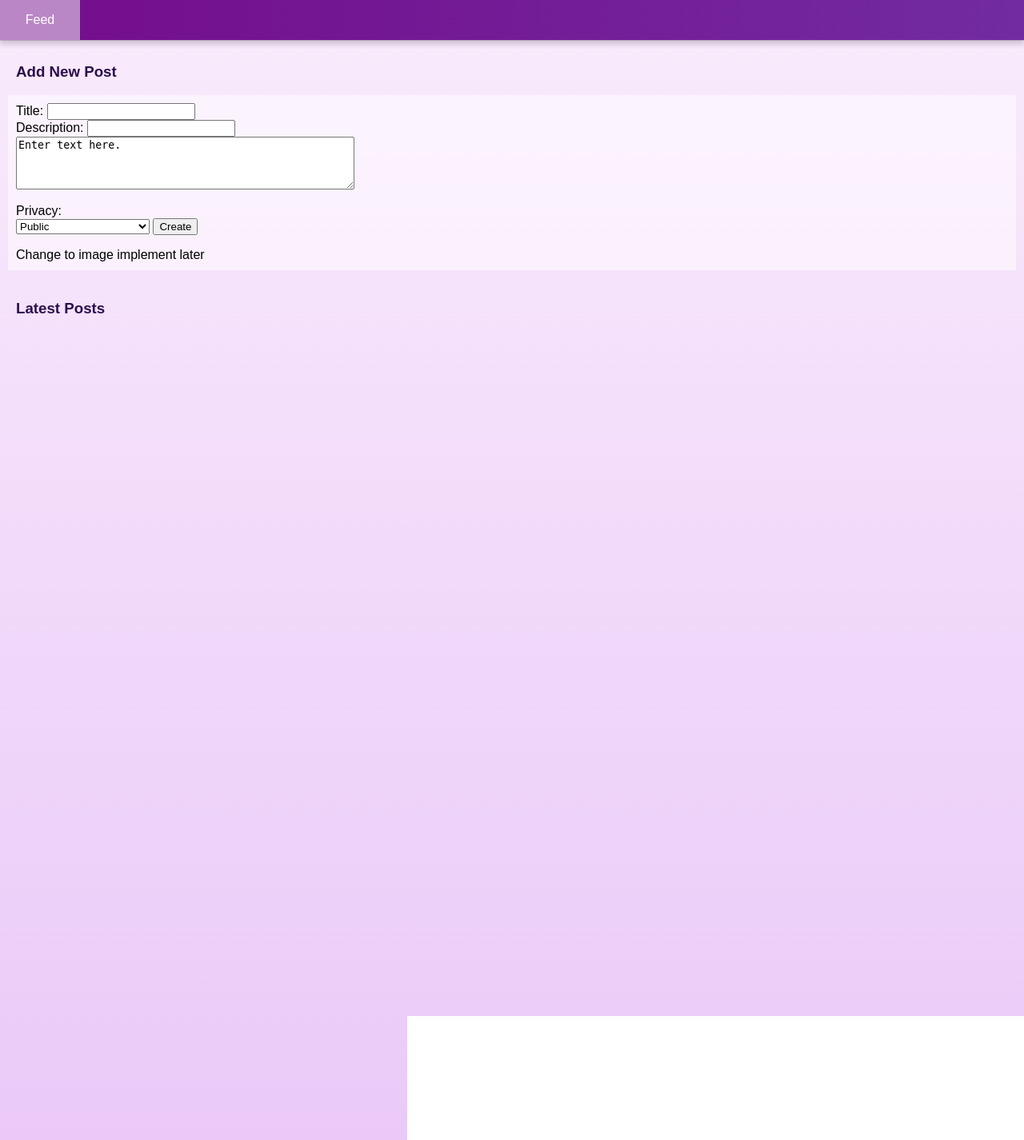
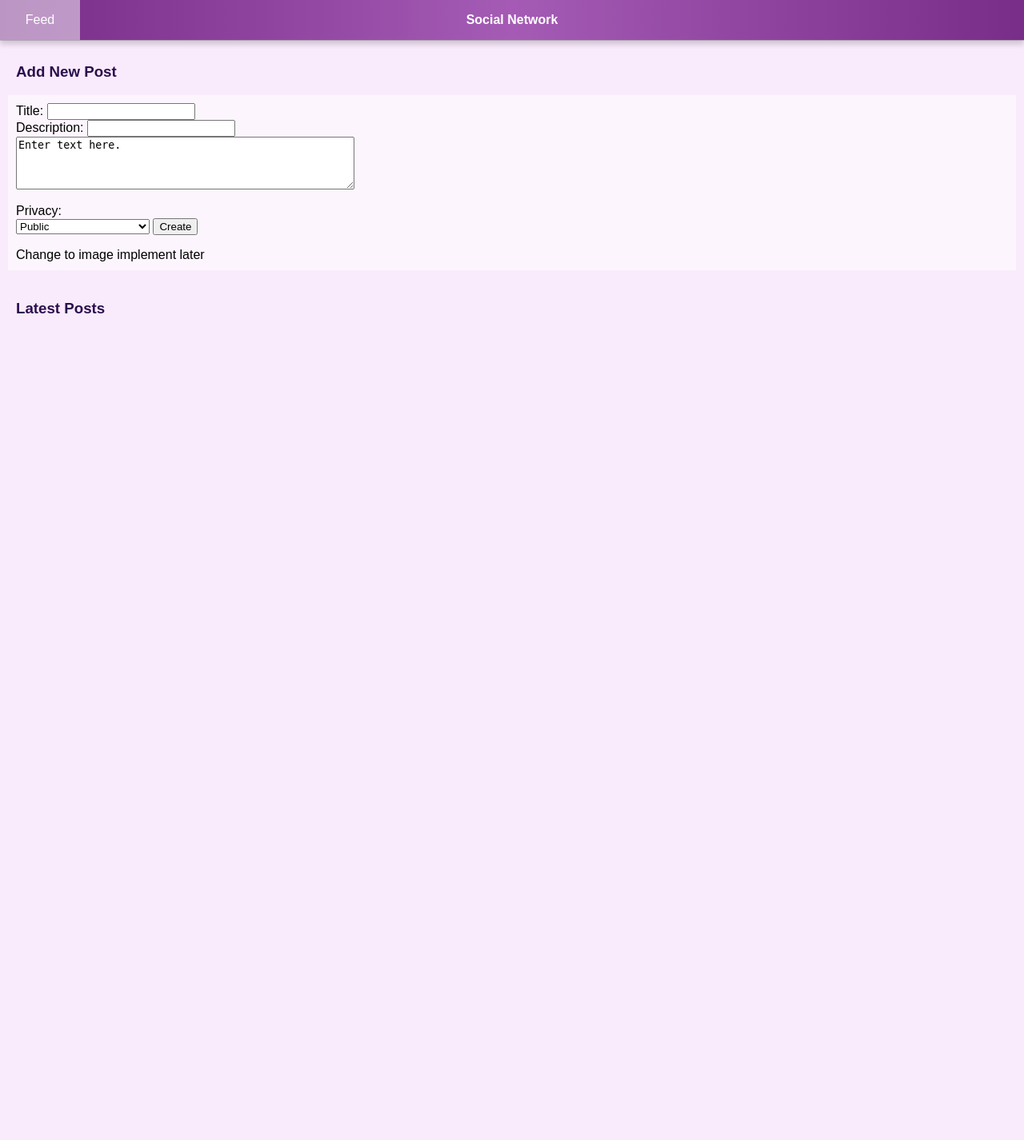
Before and after one commit to leevtori/CMPUT404-project, a Django app: page / in a window 1280 px wide. Shown: the whole page at 80% size. Run offline with Django 3.2, Linux system fonts and the light colour scheme; data that the repository does not hold is empty.

Commit message:
added logo to header

```diff
--- a/distributed_social_network/base/templates/base.html
+++ b/distributed_social_network/base/templates/base.html
@@ -9,8 +9,10 @@
     </head>
     <body>
         <div class="header">
+            <div id="logo">Social Network</div>
+        </div>
+        <div class="header2">
             <a class="feed_link" href={% url 'feed' %}>Feed</a>
-
             <div class="dropdown">
                 <a class="dropbtn" href={% url 'profile' username=request.user.username %}>
                     {{request.user.first_name}} {{request.user.last_name}}
--- a/distributed_social_network/static/css/base.css
+++ b/distributed_social_network/static/css/base.css
@@ -2,21 +2,36 @@ body,html{
     margin:0;
     padding:0;
     font-family: Arial, Helvetica, sans-serif;
-    background-image: linear-gradient(to bottom,rgb(249, 235, 252), rgb(234, 201, 248));
-}
-
-a {
-    text-decoration: none;
+    background-color: rgb(249, 235, 252);
 }
 
 .header{
     height: 50px;
-    /* background-color: #710974; */
-    background-image: linear-gradient(to right,rgb(116, 12, 139), rgb(114, 43, 161));
+    background-image: linear-gradient(to right,rgb(100, 14, 119), rgb(151, 67, 170),rgb(100, 14, 119));
     box-shadow: 0 1px 0 rgba(32, 29, 36, 0.2),0 6px 6px rgba(65, 59, 69, 0.2);
-    z-index:10;
+    z-index:9;
     position:sticky;
     top:0;
+    text-align: center;
+    color: white;
+}
+
+.header2{
+    height: 50px;
+    width:100%;
+    /* background-color: #710974; */
+    background-color: rgba(255, 255, 255, 0.13);
+    z-index:10;
+    position:fixed;
+    top:0;
+}
+
+#logo{
+    height:50px;
+    display: flex;
+    align-items: center;
+    justify-content: center;
+    font-weight: bold;
 }
 
 .feed_link{
@@ -38,7 +53,7 @@ a {
 /* Dropdown Button */
 .dropbtn {
     float:right;
-    width:100px;
+    min-width:100px;
     height: 100%;
     background-color: rgba(255, 255, 255, 0.0);
     color: white;
```
